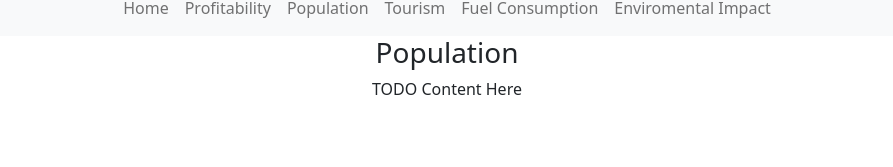
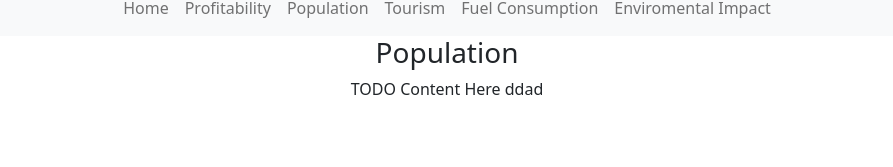
Before and after one commit to KyleStrout/CIS4301-Project, a React (Create React App) app: page /population in a window 1280 px wide. Shown: the part 113-280 px from the top of the page, without its empty margins (193-1086 px from the left). Built offline with nearby package versions, Linux system fonts and the light colour scheme.

Commit message:
title
asdfasdfa

```diff
--- a/src/components/Population/Population.js
+++ b/src/components/Population/Population.js
@@ -9,7 +9,7 @@ function Population(props) {
                 <h3>Population</h3>
             </div>
             <div>
-                TODO Content Here
+                TODO Content Here ddad
             </div>
         </React.Fragment>
 
```
